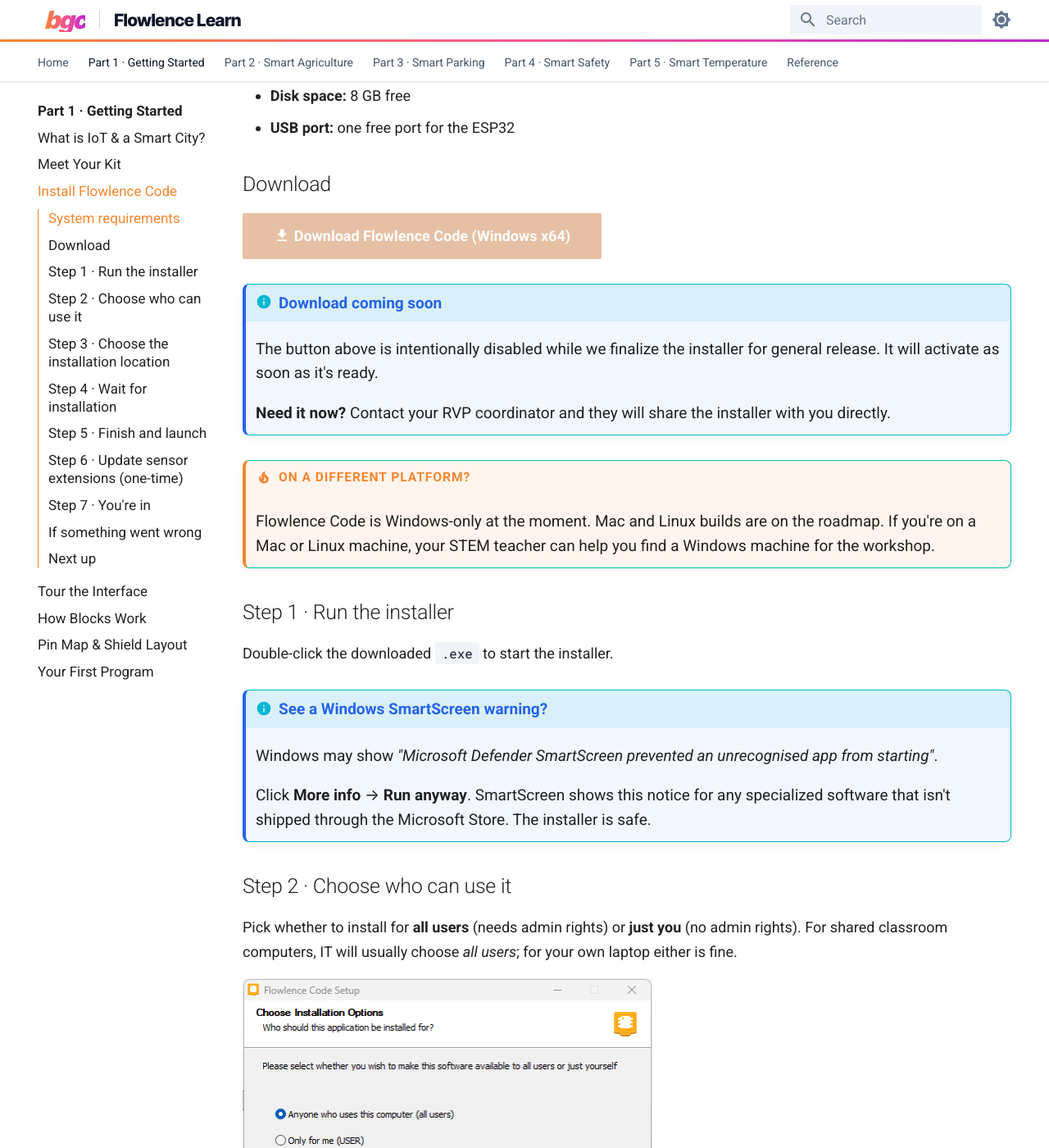
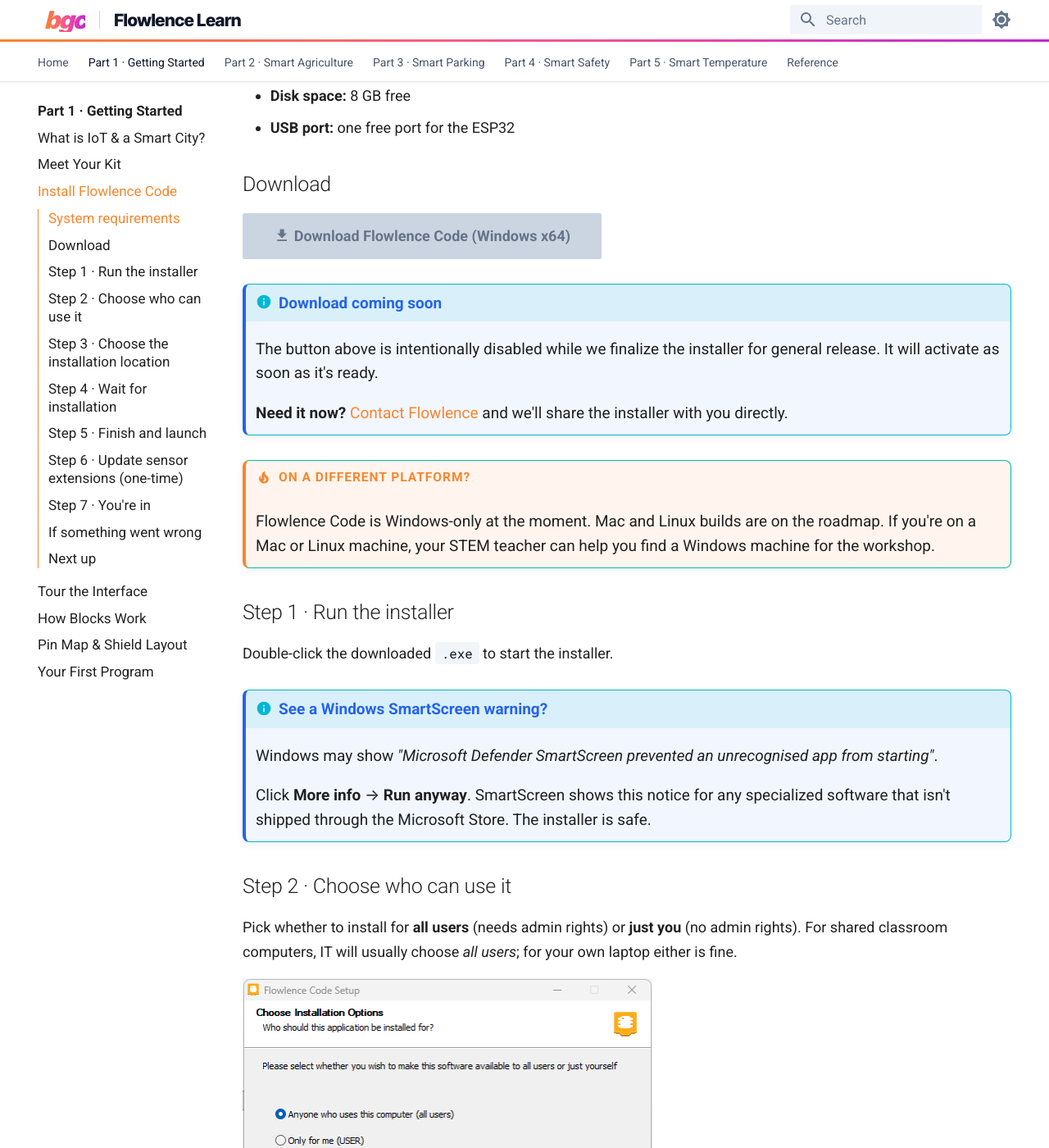
Before and after one commit to nabilibrahim101/flowlence-docs, an MkDocs documentation site: the page built from docs/getting-started/install.md, in a window 1280 px wide and 1400 px high, scrolled down 315 px. Shown: the whole window at 82% size. Built offline with MkDocs 1.6.1 and Material for MkDocs 9.7.7, drawn with Linux system fonts in a browser that asks for light colours.

Commit message:
Polish disabled Download button: true grey + Flowlence contact link
- Replace 'opacity 0.55 + grayscale 0.4' (left a faded orange tint)
  with explicit grey background (#cbd5e1 light / #334155 dark) plus
  matching text + icon-fill colors. Reads as clearly inactive now.
- Update 'Need it now?' line: drop 'RVP coordinator' phrasing and
  link to https://flowlence.com/contact/ — direct path to the
  Flowlence team rather than going through RVP.

```diff
--- a/docs/getting-started/install.md
+++ b/docs/getting-started/install.md
@@ -14,7 +14,7 @@
 !!! info "Download coming soon"
     The button above is intentionally disabled while we finalize the installer for general release. It will activate as soon as it's ready.
 
-    **Need it now?** Contact your RVP coordinator and they will share the installer with you directly.
+    **Need it now?** [Contact Flowlence](https://flowlence.com/contact/) and we'll share the installer with you directly.
 
 !!! tip "On a different platform?"
     Flowlence Code is Windows-only at the moment. Mac and Linux builds are on the roadmap. If you're on a Mac or Linux machine, your STEM teacher can help you find a Windows machine for the workshop.
--- a/docs/stylesheets/extra.css
+++ b/docs/stylesheets/extra.css
@@ -82,13 +82,30 @@
 
 /* ---------- Disabled Material button (visible but non-interactive) ----------
    Used on the Download button while the installer is being finalized.
-   pointer-events: none stops clicks; opacity + grayscale signal "not active". */
+   Force a true greyscale palette (not a faded brand color) so the button
+   reads as obviously inactive rather than just "tinted". */
 .md-button.md-button--disabled,
 .md-button.md-button--disabled:hover,
 .md-button.md-button--disabled:focus {
-  opacity: 0.55;
-  filter: grayscale(0.4);
+  background: #cbd5e1 !important;
+  color: #64748b !important;
+  border-color: #cbd5e1 !important;
   cursor: not-allowed;
   pointer-events: none;
-  box-shadow: none;
+  box-shadow: none !important;
+  filter: none;
+  opacity: 1;
 }
+.md-button.md-button--disabled .twemoji svg {
+  fill: #64748b;
+}
+[data-md-color-scheme="slate"] .md-button.md-button--disabled,
+[data-md-color-scheme="slate"] .md-button.md-button--disabled:hover,
+[data-md-color-scheme="slate"] .md-button.md-button--disabled:focus {
+  background: #334155 !important;
+  color: #94a3b8 !important;
+  border-color: #334155 !important;
+}
+[data-md-color-scheme="slate"] .md-button.md-button--disabled .twemoji svg {
+  fill: #94a3b8;
+}
```
